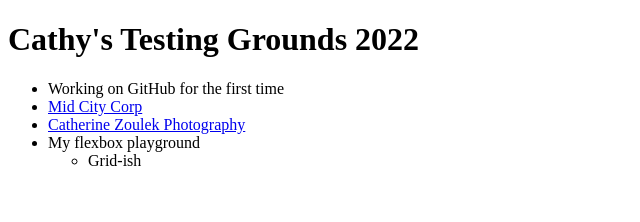
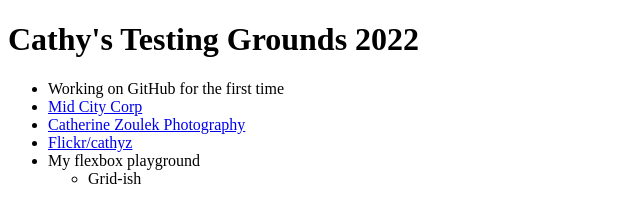
Before and after one commit to czoulek/walterjbeagle, a plain HTML site: page index.html in a window 1280 px wide. Shown: the whole page, without its empty margins (0-640 px from the left). Drawn offline with Linux system fonts and the light colour scheme.

Commit message:
updated with Flickr link

```diff
--- a/index.html
+++ b/index.html
@@ -11,6 +11,7 @@
 	<li>Working on GitHub for the first time</li>
 	<li><a href="http://midcitycorp.us/" target="_blank">Mid City Corp</a></li>
 	<li><a href="https://www.catherinezoulekphotography.com/" target="_blank">Catherine Zoulek Photography</a></li>
+	<li><a href="https://www.flickr.com/photos/cathyz">Flickr/cathyz</a></li>
 	<li>My flexbox playground</li>
 		<ul>
 			<li>Grid-ish</li>
```
